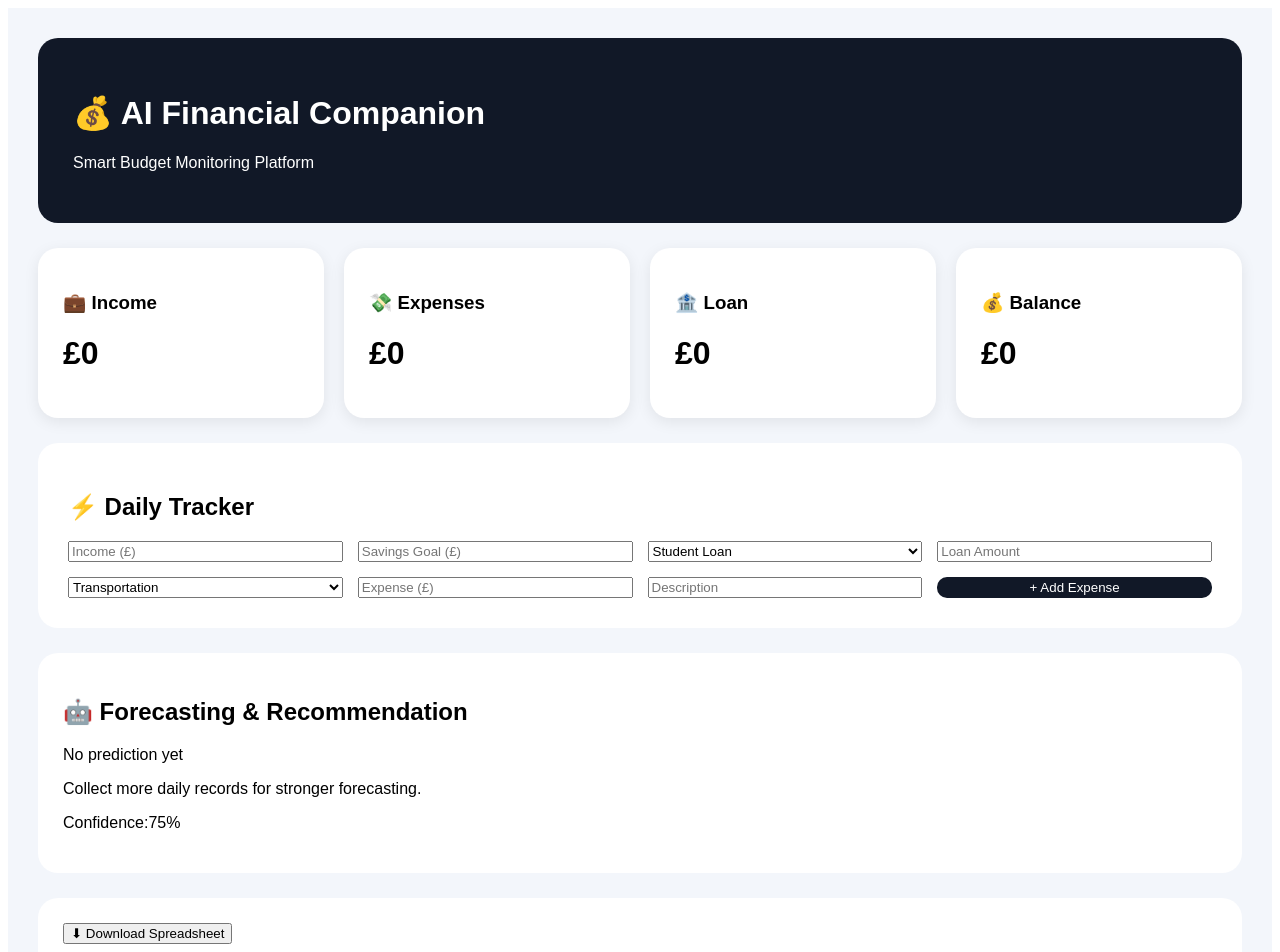
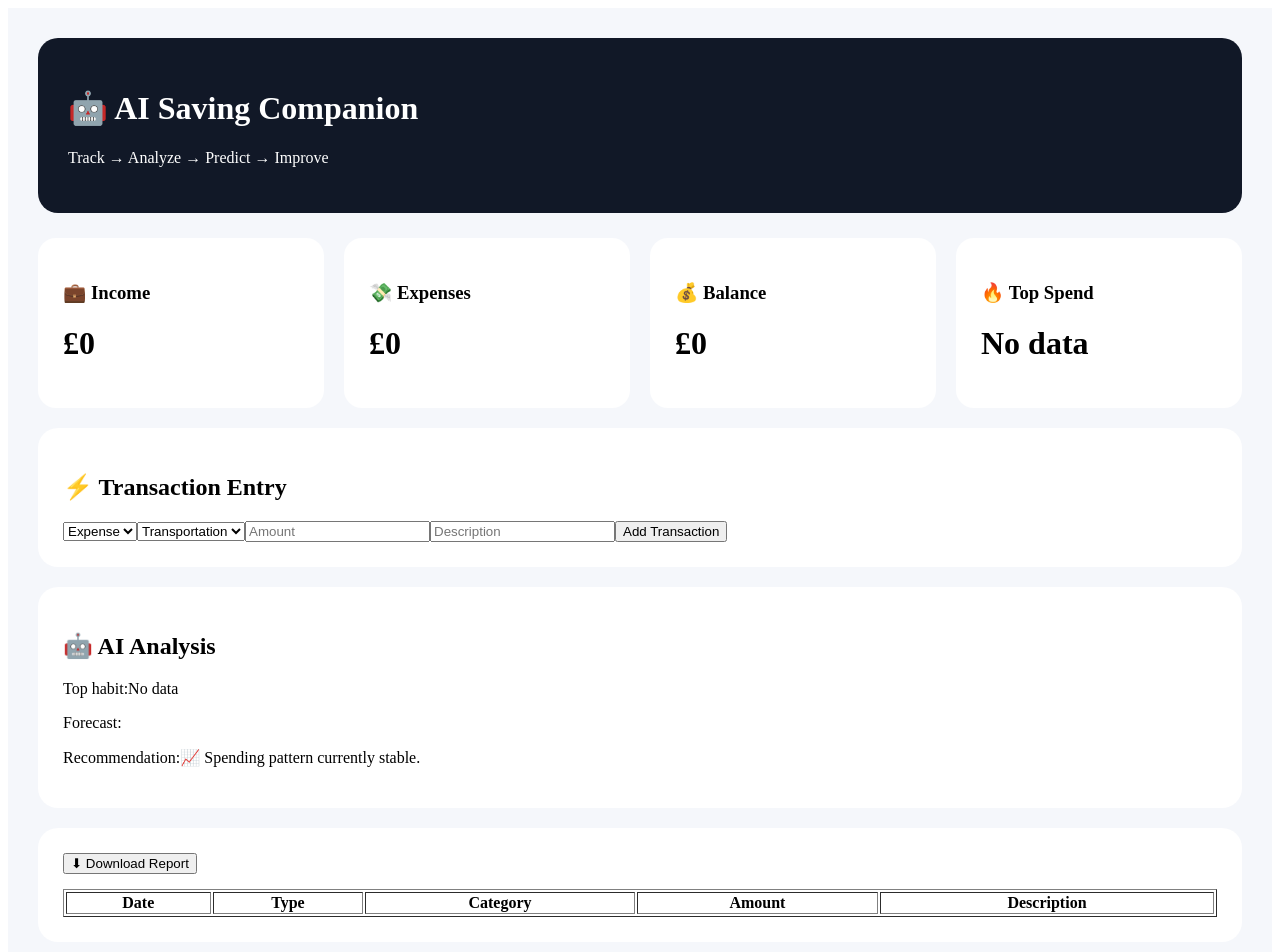
Before and after one commit to glesmaraon/budget-monitor, a React (Vite) app in the folder frontend/: page / in a window 1280 px wide. Shown: the top 952 px of the page. Built offline with nearby package versions, Linux system fonts and the light colour scheme.

Commit message:
Update dashboard trends & tracker

```diff
--- a/frontend/src/dashboard.jsx
+++ b/frontend/src/dashboard.jsx
@@ -3,29 +3,23 @@ import * as XLSX from "xlsx";
 
 export default function Dashboard(){
 
-const [records,setRecords]=useState([]);
+const [transactions,setTransactions]=useState([]);
 
-const [income,setIncome]=useState("");
-const [savingGoal,setSavingGoal]=useState("");
-
-const [loanType,setLoanType]=useState("Student Loan");
-const [loan,setLoan]=useState("");
-
-const [expense,setExpense]=useState("");
+const [type,setType]=useState("Expense");
 const [category,setCategory]=useState("Transportation");
+const [amount,setAmount]=useState("");
 const [description,setDescription]=useState("");
-
 
 useEffect(()=>{
 
 const saved=
 localStorage.getItem(
-"finance_records"
+"ai_transactions"
 );
 
 if(saved){
 
-setRecords(
+setTransactions(
 JSON.parse(saved)
 );
 
@@ -35,9 +29,10 @@ JSON.parse(saved)
 
 
 
-function addExpense(){
+function addTransaction(){
 
-if(!expense)return;
+if(!amount)return;
+
 
 const item={
 
@@ -47,56 +42,133 @@ date:
 new Date()
 .toLocaleDateString(),
 
-expense:
-Number(expense),
+time:
+new Date()
+.toLocaleTimeString(),
+
+type,
 
 category,
+
+amount:Number(amount),
 
 description
 
 };
 
+
 const updated=[
-...records,
-item
+
+item,
+...transactions
+
 ];
 
-setRecords(updated);
+
+setTransactions(
+updated
+);
 
 localStorage.setItem(
-"finance_records",
-JSON.stringify(updated)
+
+"ai_transactions",
+
+JSON.stringify(
+updated)
+
 );
 
-setExpense("");
+
+setAmount("");
 setDescription("");
 
 }
 
 
 
-const totalExpenses=
+const income=
 
-records.reduce(
-(sum,item)=>
-sum+
-item.expense
+transactions
+.filter(
+t=>t.type==="Income"
+)
+.reduce(
+(sum,t)=>
+sum+t.amount
 ,0
 );
 
 
+const expenses=
+
+transactions
+.filter(
+t=>t.type==="Expense"
+)
+.reduce(
+(sum,t)=>
+sum+t.amount
+,0
+);
+
 
 const balance=
+income-expenses;
 
-Number(income||0)
 
--
 
-totalExpenses
+const topCategory=()=>{
 
--
+const categories={};
 
-Number(loan||0);
+transactions.forEach(t=>{
+
+if(
+t.type==="Expense"
+){
+
+categories[
+t.category
+]
+
+=
+
+(
+categories[
+t.category
+]||0
+)
+
++
+
+t.amount;
+
+}
+
+});
+
+
+const top=
+
+Object.entries(
+categories
+)
+
+.sort(
+(a,b)=>
+
+b[1]-a[1]
+
+)[0];
+
+
+return top
+
+?top[0]
+
+:"No data";
+
+};
 
 
 
@@ -104,42 +176,27 @@ function recommendation(){
 
 if(balance<0){
 
-return "⚠ High spending detected. Reduce optional purchases and transportation costs.";
+return "⚠ Spending exceeds income.";
 
 }
 
 if(
 
-Number(loan)
->
-
-Number(income)*0.5
+topCategory()==="Transportation"
 
 ){
 
-return "📉 Loan burden is high. Focus on reducing debt before increasing savings.";
+return "🚇 Transportation is your highest spending category.";
 
 }
 
-if(
+if(expenses>income*.7){
 
-savingGoal>
-
-income
-
-){
-
-return "🎯 Savings target may be unrealistic based on current cashflow.";
+return "📉 Spending is consuming most income.";
 
 }
 
-if(records.length>5){
-
-return "📈 Spending behavior looks stable. Continue daily monitoring.";
-
-}
-
-return "Collect more daily records for stronger forecasting.";
+return "📈 Spending pattern currently stable.";
 
 }
 
@@ -147,107 +204,93 @@ return "Collect more daily records for stronger forecasting.";
 
 function forecast(){
 
-if(records.length===0){
+if(
+transactions.length<5
+){
 
-return "No prediction yet";
+return
+"Need more records";
 
 }
 
-const average=
 
-totalExpenses
-/
-records.length;
+const avg=
+
+expenses/
+
+transactions.length;
 
 
-const future=
+return
 
-Math.round(
-average*30
-);
-
-
-return `Predicted monthly spending: £${future}`;
+`Predicted monthly spending:
+£${Math.round(
+avg*30
+)}`;
 
 }
 
 
 
-const confidence=
-
-records.length>15
-
-?96
-
-:records.length>8
-
-?90
-
-:75;
-
-
-
-function downloadSpreadsheet(){
+function exportExcel(){
 
 const rows=[
 
 [
 "Date",
+"Time",
+"Type",
 "Category",
-"Expense",
-"Description",
-"Loan Type",
-"Balance",
-"Forecast"
+"Amount",
+"Description"
 ]
 
 ];
 
 
-records.forEach(
-
-item=>{
+transactions.forEach(t=>{
 
 rows.push([
 
-item.date,
+t.date,
 
-item.category,
+t.time,
 
-item.expense,
+t.type,
 
-item.description,
+t.category,
 
-loanType,
+t.amount,
 
-balance,
+t.description
 
-forecast()
+]);
 
-])
-
-}
-
-);
+});
 
 
 const ws=
 
 XLSX.utils
-.aoa_to_sheet(rows);
+.aoa_to_sheet(
+rows
+);
 
 const wb=
-XLSX.utils.book_new();
 
-XLSX.utils.book_append_sheet(
+XLSX.utils
+.book_new();
+
+XLSX.utils
+.book_append_sheet(
 wb,
 ws,
-"Financial Report"
+"Transactions"
 );
 
 XLSX.writeFile(
 wb,
-"Financial_Report.xlsx"
+"AI_Transactions.xlsx"
 );
 
 }
@@ -258,31 +301,30 @@ return(
 
 <div
 style={{
-background:"#F3F6FB",
-minHeight:"100vh",
 padding:"30px",
-fontFamily:"Arial"
+background:"#F5F7FB",
+minHeight:"100vh"
 }}
 >
 
 <div
 style={{
 background:"#111827",
-padding:"35px",
-borderRadius:"20px",
-color:"white"
+color:"white",
+padding:"30px",
+borderRadius:"20px"
 }}
 >
 
 <h1>
 
-💰 AI Financial Companion
+🤖 AI Saving Companion
 
 </h1>
 
 <p>
 
-Smart Budget Monitoring Platform
+Track → Analyze → Predict → Improve
 
 </p>
 
@@ -304,22 +346,22 @@ marginTop:"25px"
 
 {
 title:"💼 Income",
-value:`£${income||0}`
+value:`£${income}`
 },
 
 {
 title:"💸 Expenses",
-value:`£${totalExpenses}`
-},
-
-{
-title:"🏦 Loan",
-value:`£${loan||0}`
+value:`£${expenses}`
 },
 
 {
 title:"💰 Balance",
 value:`£${balance}`
+},
+
+{
+title:"🔥 Top Spend",
+value:topCategory()
 }
 
 ].map((card,i)=>(
@@ -329,22 +371,16 @@ key={i}
 style={{
 background:"white",
 padding:"25px",
-borderRadius:"20px",
-boxShadow:
-"0 4px 15px rgba(0,0,0,.08)"
+borderRadius:"18px"
 }}
 >
 
 <h3>
-
 {card.title}
-
 </h3>
 
 <h1>
-
 {card.value}
-
 </h1>
 
 </div>
@@ -360,104 +396,100 @@ boxShadow:
 <div
 style={{
 background:"white",
-padding:"30px",
-marginTop:"25px",
-borderRadius:"20px"
+padding:"25px",
+borderRadius:"20px",
+marginTop:"20px"
 }}
 >
 
 <h2>
 
-⚡ Daily Tracker
+⚡ Transaction Entry
 
 </h2>
 
-<div
-style={{
-display:"grid",
-gridTemplateColumns:
-"repeat(auto-fit,minmax(250px,1fr))",
-gap:"15px"
-}}
+<select
+value={type}
+onChange={(e)=>
+setType(
+e.target.value
+)}
 >
+
+<option>
+Expense
+</option>
+
+<option>
+Income
+</option>
+
+</select>
+
+
+<select
+value={category}
+onChange={(e)=>
+setCategory(
+e.target.value
+)}
+>
+
+<option>
+Transportation
+</option>
+
+<option>
+Food
+</option>
+
+<option>
+Bills
+</option>
+
+<option>
+Shopping
+</option>
+
+<option>
+Salary
+</option>
+
+<option>
+Project
+</option>
+
+</select>
+
 
 <input
 type="number"
-placeholder="Income (£)"
-value={income}
-onChange={(e)=>setIncome(e.target.value)}
+placeholder="Amount"
+value={amount}
+onChange={(e)=>
+setAmount(
+e.target.value
+)}
 />
 
-<input
-type="number"
-placeholder="Savings Goal (£)"
-value={savingGoal}
-onChange={(e)=>setSavingGoal(e.target.value)}
-/>
-
-<select
-value={loanType}
-onChange={(e)=>setLoanType(e.target.value)}
->
-
-<option>Student Loan</option>
-<option>Credit Card</option>
-<option>Personal Loan</option>
-<option>Mortgage</option>
-<option>Car Loan</option>
-<option>Family Loan</option>
-<option>Other</option>
-
-</select>
-
-<input
-type="number"
-placeholder="Loan Amount"
-value={loan}
-onChange={(e)=>setLoan(e.target.value)}
-/>
-
-<select
-value={category}
-onChange={(e)=>setCategory(e.target.value)}
->
-
-<option>Transportation</option>
-<option>Food</option>
-<option>Bills</option>
-<option>Travel</option>
-<option>Shopping</option>
-
-</select>
-
-<input
-type="number"
-placeholder="Expense (£)"
-value={expense}
-onChange={(e)=>setExpense(e.target.value)}
-/>
 
 <input
 placeholder="Description"
 value={description}
-onChange={(e)=>setDescription(e.target.value)}
+onChange={(e)=>
+setDescription(
+e.target.value
+)}
 />
 
+
 <button
-onClick={addExpense}
-style={{
-background:"#111827",
-color:"white",
-border:"none",
-borderRadius:"10px"
-}}
+onClick={addTransaction}
 >
 
-+ Add Expense
+Add Transaction
 
 </button>
-
-</div>
 
 </div>
 
@@ -467,33 +499,35 @@ borderRadius:"10px"
 style={{
 background:"white",
 padding:"25px",
-marginTop:"25px",
-borderRadius:"20px"
+borderRadius:"20px",
+marginTop:"20px"
 }}
 >
 
 <h2>
 
-🤖 Forecasting & Recommendation
+🤖 AI Analysis
 
 </h2>
 
 <p>
 
+Top habit:
+{topCategory()}
+
+</p>
+
+<p>
+
+Forecast:
 {forecast()}
 
 </p>
 
 <p>
 
+Recommendation:
 {recommendation()}
-
-</p>
-
-<p>
-
-Confidence:
-{confidence}%
 
 </p>
 
@@ -505,24 +539,22 @@ Confidence:
 style={{
 background:"white",
 padding:"25px",
-marginTop:"25px",
-borderRadius:"20px"
+borderRadius:"20px",
+marginTop:"20px"
 }}
 >
 
 <button
-onClick={downloadSpreadsheet}
+onClick={exportExcel}
 >
 
-⬇ Download Spreadsheet
+⬇ Download Report
 
 </button>
-
 
 <table
 width="100%"
 border="1"
-cellPadding="8"
 style={{
 marginTop:"15px"
 }}
@@ -533,11 +565,9 @@ marginTop:"15px"
 <tr>
 
 <th>Date</th>
-
+<th>Type</th>
 <th>Category</th>
-
-<th>Expense</th>
-
+<th>Amount</th>
 <th>Description</th>
 
 </tr>
@@ -548,47 +578,17 @@ marginTop:"15px"
 
 {
 
-records.length===0
+transactions.map(
 
-?
+t=>(
 
-<tr>
+<tr key={t.id}>
 
-<td
-colSpan="4"
->
-
-No records available
-
-</td>
-
-</tr>
-
-:
-
-records.map(
-
-item=>(
-
-<tr
-key={item.id}
->
-
-<td>
-{item.date}
-</td>
-
-<td>
-{item.category}
-</td>
-
-<td>
-£{item.expense}
-</td>
-
-<td>
-{item.description}
-</td>
+<td>{t.date}</td>
+<td>{t.type}</td>
+<td>{t.category}</td>
+<td>£{t.amount}</td>
+<td>{t.description}</td>
 
 </tr>
 
```
